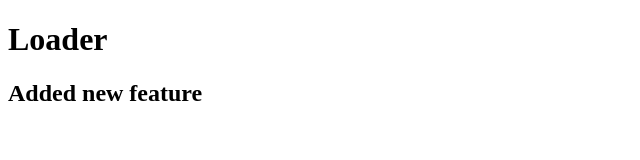
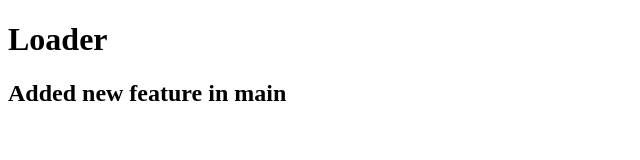
Before and after one commit to Tenzin-la/hoveranim, a plain HTML site: page index.html in a window 1280 px wide. Shown: the whole page, without its empty margins (0-640 px from the left). Drawn offline with Linux system fonts and the light colour scheme.

Commit message:
added text

```diff
--- a/index.html
+++ b/index.html
@@ -7,6 +7,6 @@
 </head>
 <body>
     <h1>Loader</h1>
-    <h2>Added new feature</h2>
+    <h2>Added new feature in main</h2>
 </body>
 </html>
```
